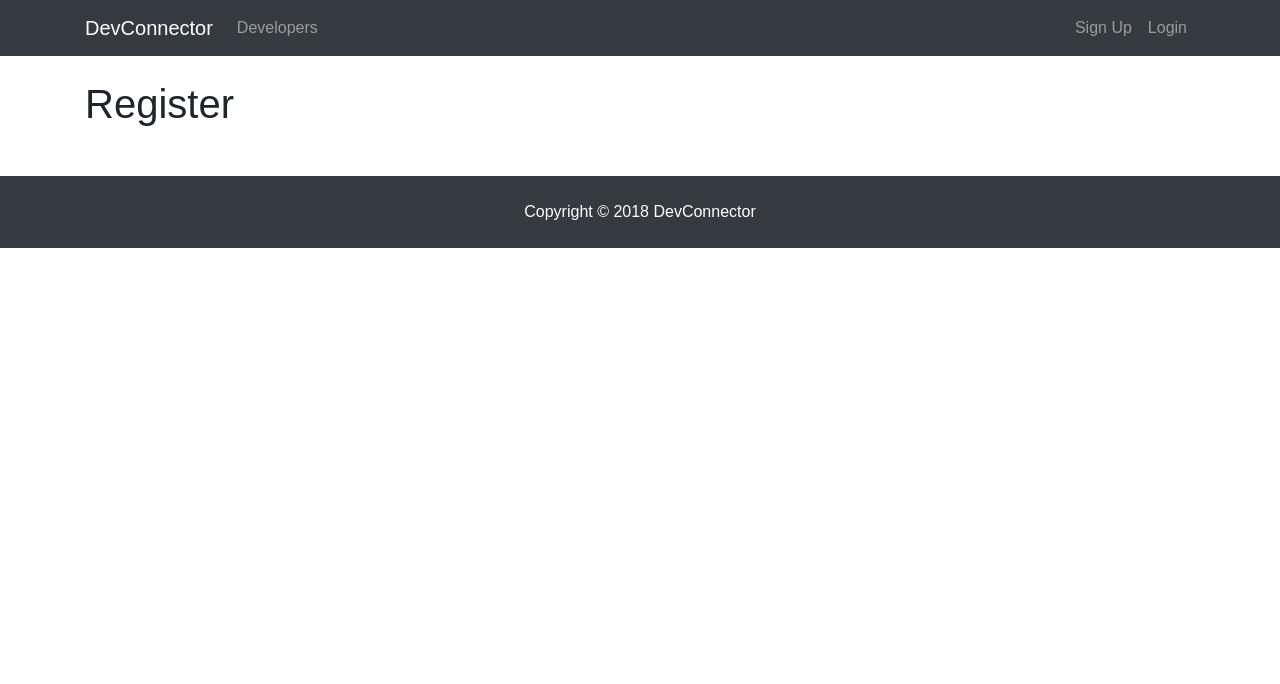
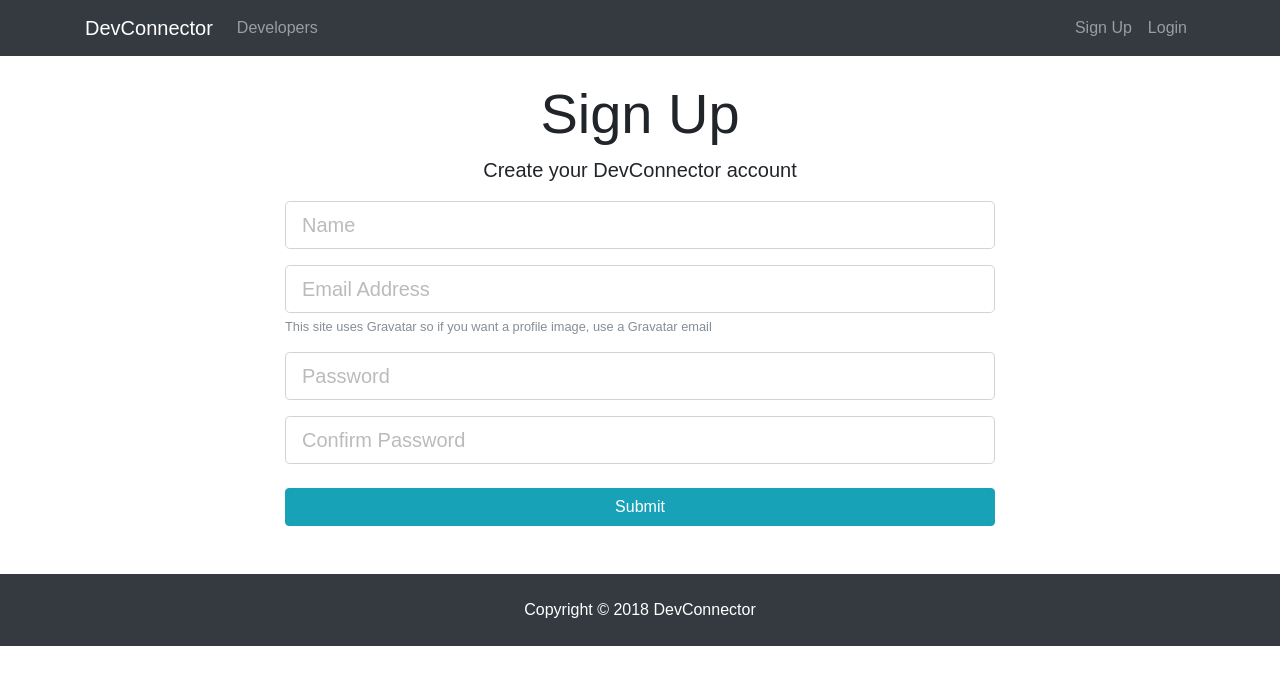
Before and after one commit to keff6/mern-devconnector, a React (Create React App) app in the folder client/: page /register in a window 1280 px wide. Shown: the top 684 px of the page. Built offline with nearby package versions, Linux system fonts and the light colour scheme.

Commit message:
Add register form

```diff
--- a/client/src/components/auth/Register.js
+++ b/client/src/components/auth/Register.js
@@ -1,10 +1,93 @@
 import React, { Component } from 'react'
 
 class Register extends Component {
+  constructor() {
+    super();
+    this.state = {
+      name: '',
+      email: '',
+      password: '',
+      password2: '',
+      errors: {},
+    }
+  }
+
+  onChange = (e) => {
+    this.setState({
+      [e.target.name]: e.target.value,
+    });
+  }
+
+  onSubmit = (e) => {
+    e.preventDefault();
+
+    const newUser = {
+      name: this.state.name,
+      email: this.state.email,
+      password: this.state.password,
+      password2: this.state.password2,
+    }
+
+    console.log(newUser);
+  }
+
   render() {
     return (
-      <div>
-        <h1>Register</h1>
+      <div className="register">
+        <div className="container">
+          <div className="row">
+            <div className="col-md-8 m-auto">
+              <h1 className="display-4 text-center">Sign Up</h1>
+              <p className="lead text-center">Create your DevConnector account</p>
+              <form onSubmit={this.onSubmit}>
+                <div className="form-group">
+                  <input
+                    type="text"
+                    className="form-control form-control-lg"
+                    placeholder="Name"
+                    name="name"
+                    value={this.state.name}
+                    onChange={this.onChange}
+                  />
+                </div>
+                <div className="form-group">
+                  <input
+                    type="email"
+                    className="form-control form-control-lg"
+                    placeholder="Email Address"
+                    name="email"
+                    value={this.state.email}
+                    onChange={this.onChange}
+                  />
+                  <small className="form-text text-muted">
+                    This site uses Gravatar so if you want a profile image, use a Gravatar email
+                  </small>
+                </div>
+                <div className="form-group">
+                  <input
+                    type="password"
+                    className="form-control form-control-lg"
+                    placeholder="Password"
+                    name="password"
+                    value={this.state.password}
+                    onChange={this.onChange}
+                  />
+                </div>
+                <div className="form-group">
+                  <input
+                    type="password"
+                    className="form-control form-control-lg"
+                    placeholder="Confirm Password"
+                    name="password2"
+                    value={this.state.password2}
+                    onChange={this.onChange}
+                  />
+                </div>
+                <input type="submit" className="btn btn-info btn-block mt-4" />
+              </form>
+            </div>
+          </div>
+        </div>
       </div>
     )
   }
```
